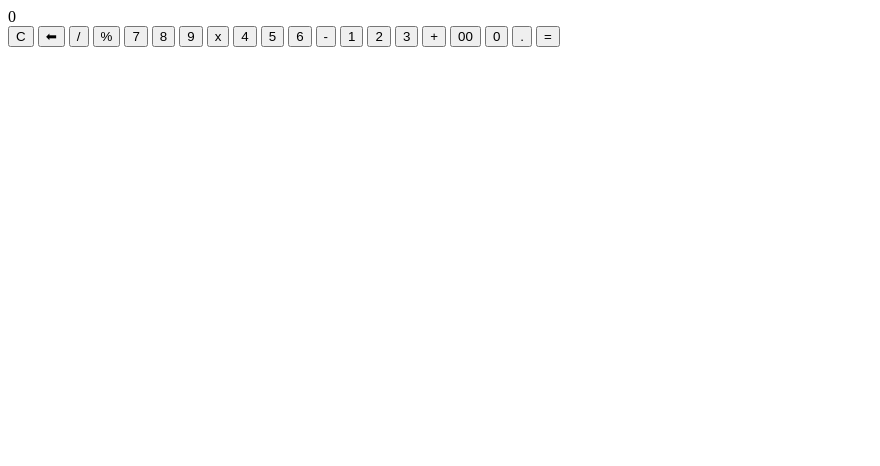
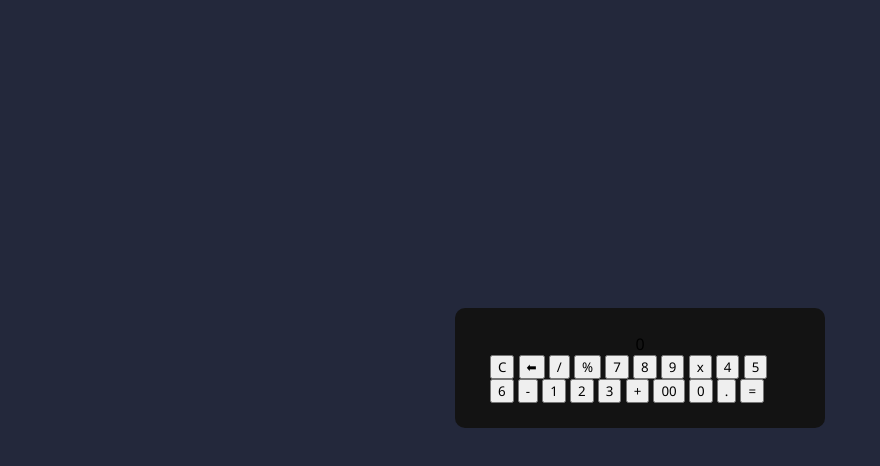
Before and after one commit to JulianBograd/Calculator, a plain HTML site: page index.html in a window 1280 px wide. Shown: the whole page, without its empty margins (0-880 px from the left). Drawn offline with Linux system fonts and the light colour scheme.

Commit message:
modificado .html / agregado de estilo en css

```diff
--- a/index.html
+++ b/index.html
@@ -1,3 +1,14 @@
+<!DOCTYPE html>
+<html lang="en">
+
+<head>
+    <meta charset="UTF-8" />
+    <meta http-equiv="X-UA-Compatible" content="IE=edge" />
+    <meta name="viewport" content="width=device-width, initial-scale=1.0" />
+    <link rel="stylesheet" href="style.css" />
+    <title>Calcualtora - Julián Bograd</title>
+</head>
+<body>
 <div class="container">
     <section id="Display-area">
         <div class="currentInput"></div>
@@ -26,3 +37,6 @@
         <button type="button" class="fun_btn" id="evaulate" value="">=</button>
     </section>
 </div>
+</body>
+
+</html>
--- a/style.css
+++ b/style.css
@@ -1,3 +1,24 @@
 * {
+    font-family: "Segoe UI", Tahoma, Geneva, Verdana, sans-serif;
+  }
 
-}
+  body {
+    background-color: #23283b;
+    min-height: 90vh;
+    display: flex;
+    justify-content: center;
+    align-items: center;
+  }
+
+  .container {
+    background-color: #131313;
+    max-width: 300px;
+    height: auto;
+    display: flex;
+    flex-direction: column;
+    justify-content: center;
+    align-items: center;
+    padding: 25px 35px;
+    border-radius: 10px;
+    user-select: none;
+  }
```
